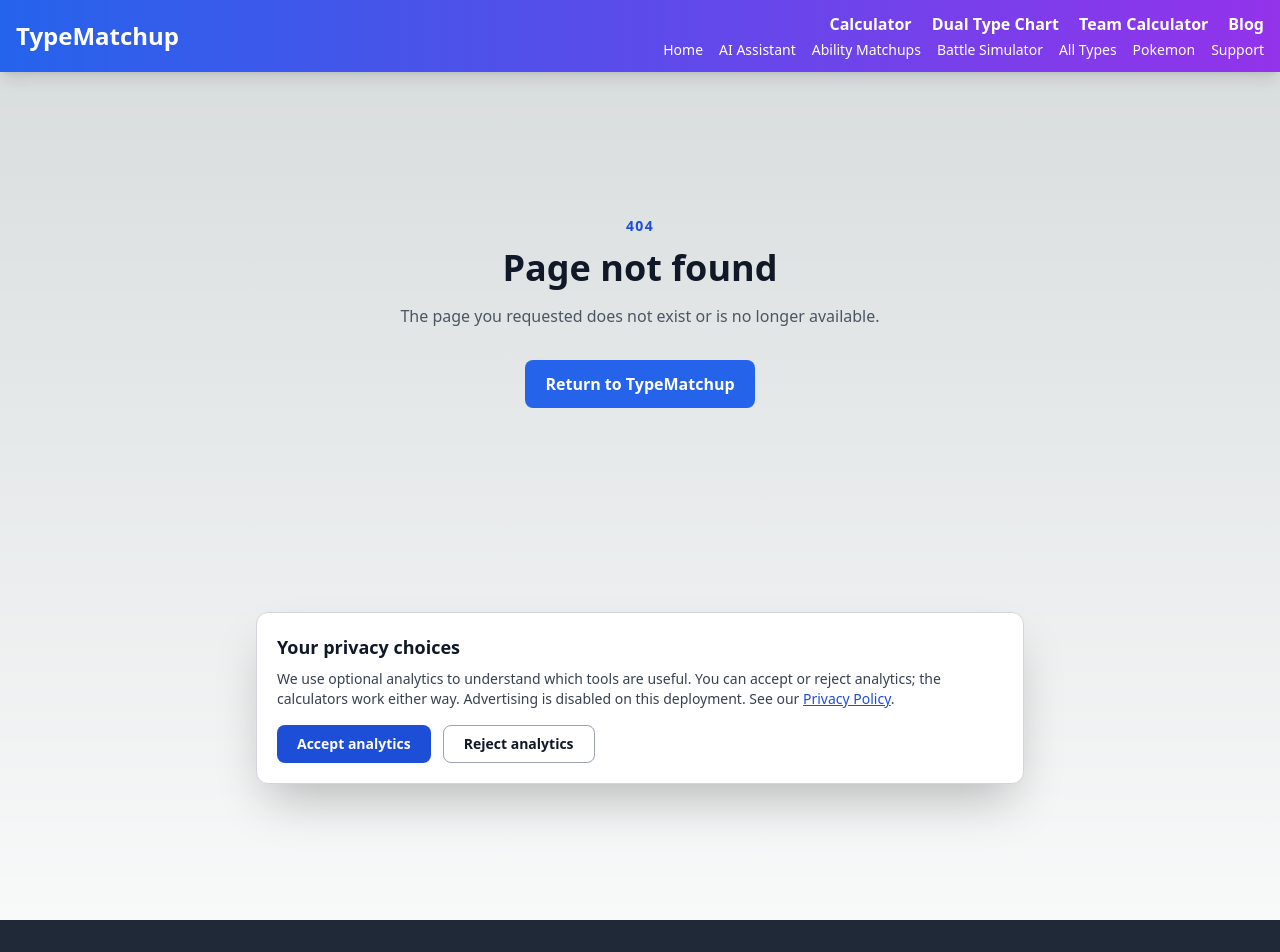
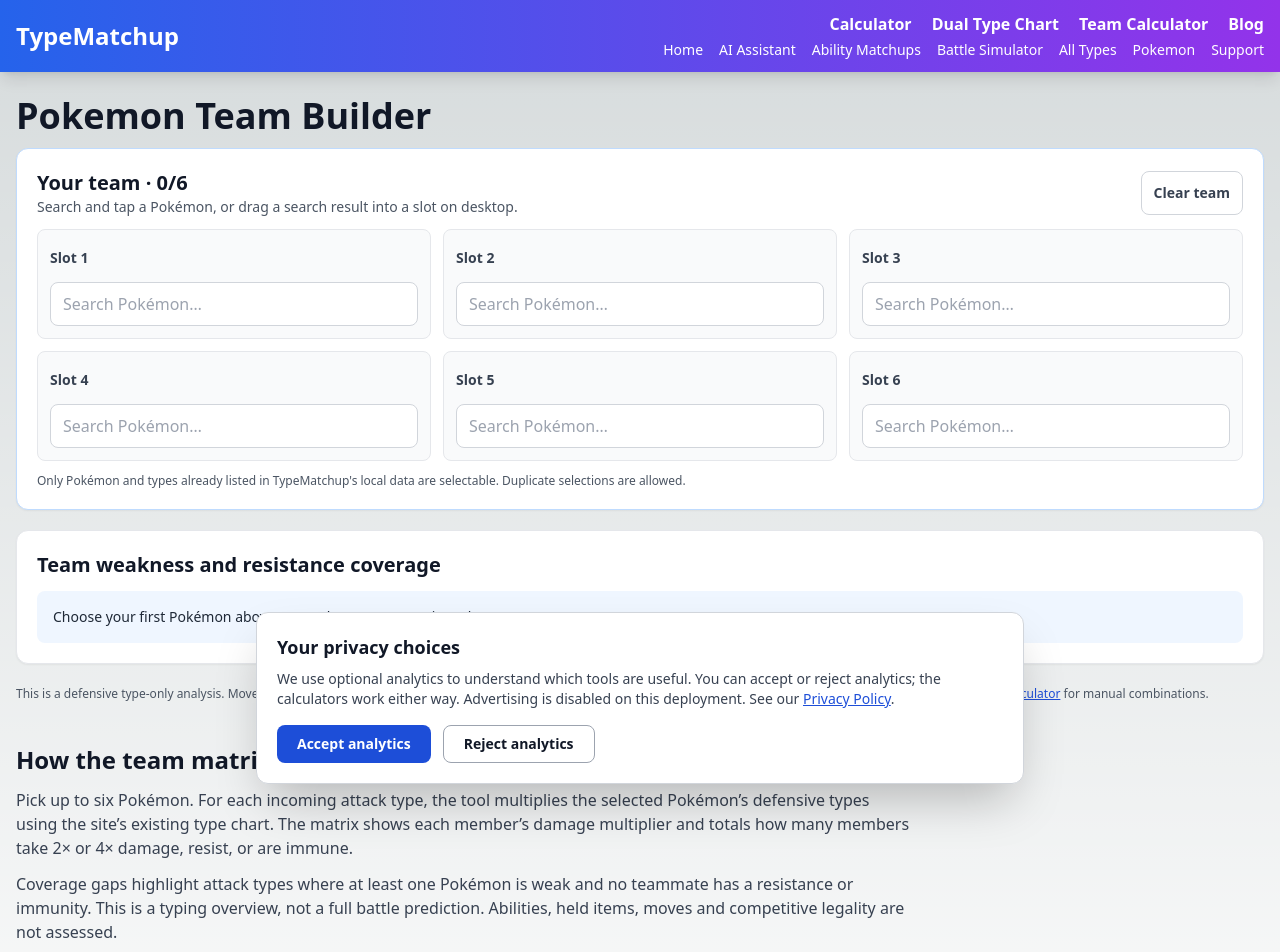
Before and after one commit to lincyang720/type-chart-calculator, a Next.js app: page /team-builder in a window 1280 px wide. Before the commit this address had no page. Shown: the top 952 px of the page. Built offline with nearby package versions, Linux system fonts and the light colour scheme.

Commit message:
feat: add SEO team builder page with tool-first first screen

```diff
--- /dev/null
+++ b/app/team-builder/page.tsx
@@ -0,0 +1,43 @@
+import type { Metadata } from 'next';
+import Link from 'next/link';
+import pokemonData from '@/data/pokemon.json';
+import PokemonTeamBuilder, { type TeamBuilderPokemon } from '@/components/PokemonTeamBuilder';
+import type { TypeId } from '@/lib/types';
+
+export const metadata: Metadata = {
+  title: 'Pokemon Team Builder',
+  description: 'Build a six-Pokémon team with a searchable roster and instantly check the 18-type weakness matrix, resistances, immunities, and missing defensive coverage.',
+  alternates: { canonical: '/team-builder' },
+  openGraph: {
+    title: 'Pokemon Team Builder',
+    description: 'Choose six Pokémon and see your team’s weaknesses, resistances, and coverage gaps in a live 18-type matrix.',
+    url: 'https://www.typematchup.org/team-builder',
+    type: 'website',
+  },
+};
+
+const TYPE_IDS = new Set<string>([
+  'normal', 'fire', 'water', 'electric', 'grass', 'ice', 'fighting', 'poison',
+  'ground', 'flying', 'psychic', 'bug', 'rock', 'ghost', 'dragon', 'dark', 'steel', 'fairy',
+]);
+
+// Whitelist data from the existing repo; exclude unrecognized/incomplete types rather than inventing them.
+const pokemon: TeamBuilderPokemon[] = pokemonData.pokemon
+  .filter(entry => entry.id && entry.name && entry.types.length >= 1 && entry.types.length <= 2 && entry.types.every(type => TYPE_IDS.has(type)))
+  .map(entry => ({ id: entry.id, name: entry.name, types: entry.types as TypeId[] }))
+  .sort((a, b) => a.name.localeCompare(b.name));
+
+export default function TeamBuilderPage() {
+  return (
+    <main className="container mx-auto max-w-7xl px-3 py-4 sm:px-4 sm:py-6">
+      <h1 className="mb-3 text-3xl font-bold text-gray-900 sm:text-4xl">Pokemon Team Builder</h1>
+      <PokemonTeamBuilder pokemon={pokemon} />
+      <section className="mt-10 max-w-4xl space-y-3 text-gray-700">
+        <h2 className="text-2xl font-bold text-gray-900">How the team matrix works</h2>
+        <p>Pick up to six Pokémon. For each incoming attack type, the tool multiplies the selected Pokémon’s defensive types using the site’s existing type chart. The matrix shows each member’s damage multiplier and totals how many members take 2× or 4× damage, resist, or are immune.</p>
+        <p>Coverage gaps highlight attack types where at least one Pokémon is weak and no teammate has a resistance or immunity. This is a typing overview, not a full battle prediction. Abilities, held items, moves and competitive legality are not assessed.</p>
+        <p>Need manual type combinations? Visit the <Link href="/pokemon/team-calculator" className="font-semibold text-blue-700 underline">Pokemon Team Calculator</Link>, or use the <Link href="/pokemon/type-chart" className="font-semibold text-blue-700 underline">Pokemon Type Chart</Link> for every type matchup.</p>
+      </section>
+    </main>
+  );
+}
```
